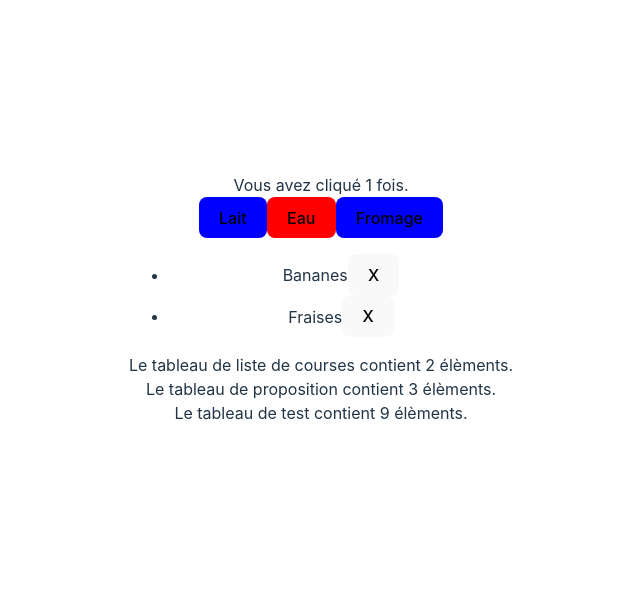
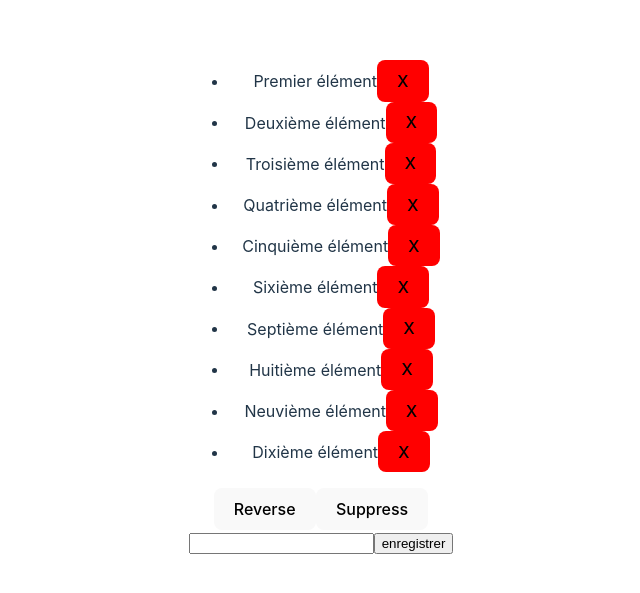
Before and after one commit to Brasero/fsd45-react-semaine-1, a React (Vite) app: page / in a window 1280 px wide. Shown: the part 101-694 px from the top of the page, without its empty margins (319-959 px from the left). Built offline with nearby package versions, Linux system fonts and the light colour scheme.

Commit message:
amélioration du reducer

```diff
--- a/src/App.jsx
+++ b/src/App.jsx
@@ -1,107 +1,86 @@
 import './App.css'
-import {useEffect, useReducer} from "react";
-import List from "./component/List/index.jsx";
-import Buttons from "./component/Buttons/index.jsx";
-import ArraySize from "./component/ArraySize/index.jsx";
-
-// un reducer est une fonction qui prend un state et une action en entrée et nous retourne un nouveau state modifier comme précisé par l'action,
-// l'argument action attendu par le reducer est un objet {} qui contiendra obligatoirement une propriété type et éventuellement un payload si necessaire
-// voir ci-dessous
-/*
-const action = {
-    type: 'addItem',
-    payload: {
-        name: 'Luc'
-    }
-}
-*/
-const reducer = (state, action) => {
-    // dans un reducer, on effectuera un switch & case sur le type d'action reçu en paramètre, en fonction de la valeur de ce dernier
-    // le reducer pourra effectuer différente modification sur une copie du state avant de nous en retourner un nouveau,
-    // le cas échéant le reducer nous retournera le même state (cas default)
-    switch (action.type) {
-        case 'toggleItem':
-            if(state.list.includes(action.payload.name)) {
-                const button = [
-                    ...state.button,
-                    action.payload.name
-                ]
-                const filteredList = state.list.filter((item) =>  item !== action.payload.name)
-                return {
-                    ...state,
-                    button,
-                    list: filteredList
-                }
-            } else {
-                const list = [
-                    ...state.list,
-                    action.payload.name
-                ]
-                const filteredButton =  state.button.filter((item) => item !== action.payload.name)
-
-                return {
-                    ...state,
-                    list,
-                    button: filteredButton
-                }
-            }
-
-
-        case 'incrementCounter':
-            return {
-                ...state,
-                counter: state.counter + 1
-            }
-
-        default:
-            return state;
-    }
-}
+import arrayReducer, {initialState} from "./Reducer/index.js";
+import {useReducer, useState} from "react";
 
 function App() {
 
-    const initialState = {
-        list: [
-            'Bananes',
-            'Fraises'
-        ],
-        button: [
-            'Lait',
-            'Eau',
-            'Fromage'
-        ],
-        counter: -1
+    const regex = /^[a-zA-Z]{1}[a-zA-Z éè]*$/
+
+    const [state, dispatch] = useReducer(arrayReducer, initialState)
+
+    const [inputValue, setInputValue] = useState('')
+    const [inputError, setInputError] = useState('')
+
+    const red = {
+        background: 'red'
     }
 
-    const [state, dispatch] = useReducer(reducer, initialState)
-
-
-    const array = Array(9).fill('')
-
-    const handleClick = (name) => {
-        dispatch({
-            type: 'toggleItem',
+    const chanValueAction = (name, value) => {
+        return {
+            type: 'changeValue',
             payload: {
-                name
+                name,
+                value
             }
-        })
+        }
     }
 
-    useEffect(() => {
-        dispatch({
-            type: 'incrementCounter'
-        })
-    }, [state.button, state.list])
+    const handleChange = (e) => {
+        const {value} = e.target
+        const test = regex.test(value)
+        if(!test) {
+            dispatch(chanValueAction('inputError', 'Le champ contient des caractères non autorisée.'))
+        } else {
+            dispatch(chanValueAction('inpuError', ''))
+        }
+        dispatch(chanValueAction('inputValue', value))
+    }
 
+    const handleSubmit = (e) => {
+        e.preventDefault()
+        const test = regex.test(state.inputValue)
+        if(!test) {
+            dispatch(chanValueAction('inputError', 'Le champ contient des caractères non autorisée.'))
+        } else {
+            dispatch(addItem(state.inputValue))
+        }
+    }
+
+    const suppressOne = (name) => {
+        return {
+            type: 'suppressOne',
+            payload: name
+        }
+    }
+
+    const addItem = (payload) => {
+        return {
+            type: 'addItem',
+            payload
+        }
+    }
 
     return (
         <>
-            <div>Vous avez cliqué {state.counter} fois.</div>
-            <Buttons items={state.button} handleClick={handleClick} />
-            <List items={state.list} handleClick={handleClick} />
-            <ArraySize list={state.list} name='de liste de courses' />
-            <ArraySize list={state.button} name='de proposition' />
-            <ArraySize list={array} name={'de test'} />
+            <ul>
+                {
+                    state.array.map((elem, index) => {
+                        return <li key={`${elem}-${index}`}>
+                            {elem}
+                            <button onClick={() => dispatch(suppressOne(elem))} style={red}>X</button>
+                        </li>
+                    })
+                }
+            </ul>
+            <button onClick={() => dispatch({type: 'reverse'})}>Reverse</button>
+            <button onClick={() => dispatch({type: 'suppressLast'})}>Suppress</button>
+            <form onSubmit={handleSubmit}>
+                <input type={'text'} onChange={handleChange} value={state.inputValue} />
+                <input type={'submit'} value={'enregistrer'} />
+                {
+                    state.inputError.length > 0 && <span style={{color: 'red'}}>{state.inputError}</span>
+                }
+            </form>
         </>
     )
 }
--- /dev/null
+++ b/src/Reducer/index.js
@@ -0,0 +1,80 @@
+const initialArray = [
+    "Premier élément",
+    "Deuxième élément",
+    "Troisième élément",
+    "Quatrième élément",
+    "Cinquième élément",
+    "Sixième élément",
+    "Septième élément",
+    "Huitième élément",
+    "Neuvième élément",
+    "Dixième élément"
+];
+
+export const initialState = {
+    array: initialArray,
+    inputValue: '',
+    inputError: ''
+}
+
+const arrayReducer = (state, action) => {
+    switch(action.type) {
+        case 'reverse':
+            return {
+                ...state,
+                array: [...state.array].reverse()
+            }
+
+        case 'suppressLast':
+            return {
+                ...state,
+                array: state.array.slice(0, -1)
+            }
+
+        case 'suppressOne':
+            return {
+                ...state,
+                array: state.array.filter((item) => item !== action.payload)
+            }
+
+        case 'addItem':
+            return state.array.includes(action.payload) ?
+                {
+                    ...state,
+                    inputError: `La valeur ${action.payload} existe déjà dans le tableau`,
+                    inputValue: ''
+                } : {
+                    ...state,
+                    array: [
+                        ...state.array,
+                        action.payload
+                    ],
+                    inputError: '',
+                    inputValue: ''
+                }
+
+
+        case 'changeInputValue':
+            return {
+                ...state,
+                inputValue: action.payload
+            }
+
+        case 'setInputError':
+            return {
+                ...state,
+                inputError: action.payload
+            }
+
+        case 'changeValue':
+            return {
+                ...state,
+                [action.payload.name]: action.payload.value
+            }
+
+        default:
+            return state;
+    }
+}
+
+export default arrayReducer
```
